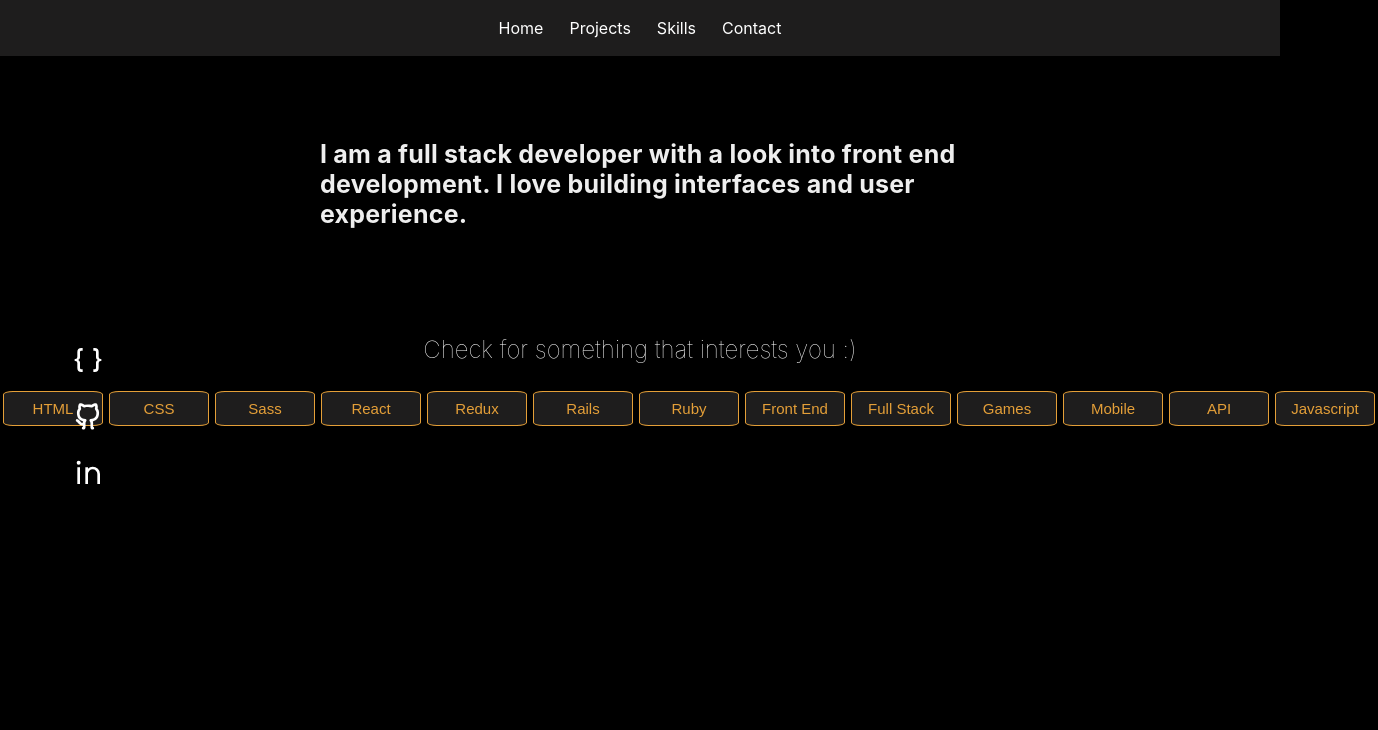
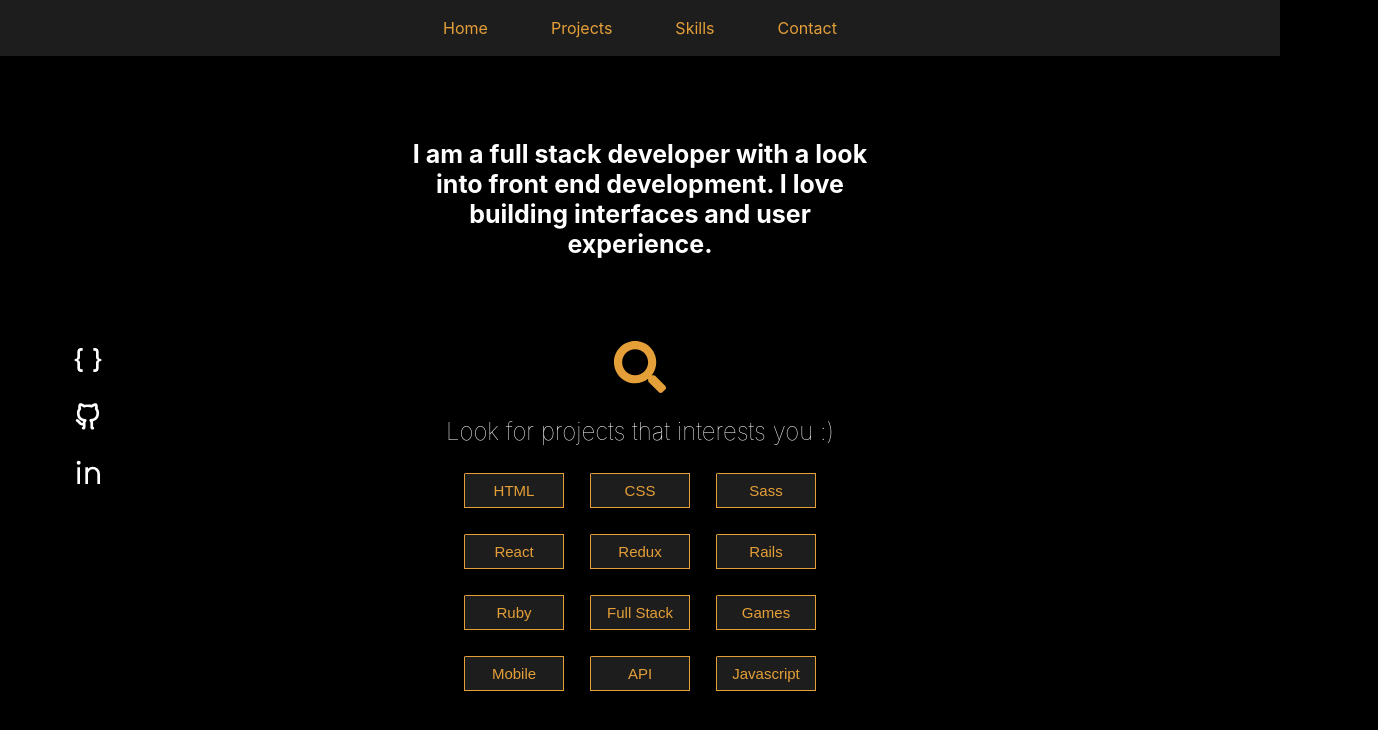
Before and after one commit to thneves/Thales-Next, a Next.js app: page /home in a window 1280 px wide. Shown: the top 730 px of the page, 1378 px wide, since content can reach past the window. Built offline with nearby package versions, Linux system fonts and the light colour scheme.

Commit message:
Fix home page colors and icons

```diff
--- a/components/AnimatedText.tsx
+++ b/components/AnimatedText.tsx
@@ -1,19 +1,22 @@
 import styled from "styled-components";
+import { colors } from "../constants/styledVariables";
 import { motion } from "framer-motion";
-import {line1, line2, sentence, letter} from "../constants/motionText";
+import {line1, sentence, letter} from "../constants/motionText";
+
+const StyledMotion = styled(motion.h3)`
+  width: 75%;
+  text-align: center;
+`
 
 const StyledIntro = styled(motion.span)`
   font-size: 25px;
-  color: #eee;
-  letter-spacing: 0.2px;
-  text-align: center;
-  overflow: auto;
+  color: ${colors.lightText};
 `
 
 const AnimatedText = () => {
 
   return (
-    <motion.h3
+    <StyledMotion
             variants={sentence}
             initial="hidden"
             animate="visible"
@@ -34,7 +37,7 @@ const AnimatedText = () => {
               </StyledIntro>
             )
           })} */}
-          </motion.h3>
+          </StyledMotion>
   )
 }
 
--- a/components/Navbar.tsx
+++ b/components/Navbar.tsx
@@ -19,20 +19,21 @@ const Nav = styled.nav`
     display: flex;
     justify-content: space-around;
     align-items: center;
-    gap: 10px;
-    color: ${colors.lightText};
+    gap: 13px;
+    color: ${colors.primaryColor};
 `;
 
 const StyledList = styled(motion.li)`
-    padding: 8px;
+    padding: 8px 20px;
     transition: 0.3s;
     border-radius: 10px;
+    margin: 0 5px;
 
     &:hover {
-        background: ${colors.primaryColor};
+        background: ${colors.darkerColor};
         font-weight: 700;
         opacity: 0.8;
-        box-shadow: 0px 0px 8px rgb(255, 255, 255);
+        box-shadow: 0px 0px 8px ${colors.primaryColor};
         cursor: pointer;
     }
 `
--- a/components/Search.tsx
+++ b/components/Search.tsx
@@ -1,8 +1,8 @@
 import styled from "styled-components";
 import { motion } from "framer-motion";
+import { FaSearch } from "react-icons/fa"
 import { tags } from "../constants/tags";
 import { colors } from "../constants/styledVariables";
-
 
 const SearchBox = styled.div`
   display: flex;
@@ -17,19 +17,28 @@ const Tags = styled(motion.button)`
   padding: 8px;
   margin: 3px;
   border: 1px solid ${colors.primaryColor};
-  border-radius: 10%;
+  border-top-left-radius: 3%;
   background: ${colors.darkColor};
   color: ${colors.primaryColor};
   font-size: 15px;
+  transition: 0.3s;
 
   &:hover {
-    border: none;
     cursor: pointer;
+    border-top-left-radius: 50%;
   }
 `
 
+const StyledIcon = styled(FaSearch)`
+  font-size: 52px;
+  color: ${colors.primaryColor};
+  transition: 0.6s;
+`
+
 const StyledDivTags = styled.div`
-  display: flex;
+  display: grid;
+  grid-template-columns: 1fr 1fr 1fr;
+  grid-gap: 20px;
   margin: 0 auto;
 `
 
@@ -43,11 +52,12 @@ const Search = () => {
 
   return (
     <SearchBox>
+    <StyledIcon />
       <SearchText
         initial={{ x: -50 }}
         animate={{ x: 0 }}
         transition={{ duration: 2}}
-      >Check for something that interests you :)</SearchText>
+      >Look for projects that interests you :)</SearchText>
       <StyledDivTags>
         {tags.map(item => {
         return <Tags
--- a/constants/tags.ts
+++ b/constants/tags.ts
@@ -6,7 +6,6 @@ export const tags = [
   "Redux",
   "Rails",
   "Ruby",
-  "Front End",
   "Full Stack",
   "Games",
   "Mobile",
```
